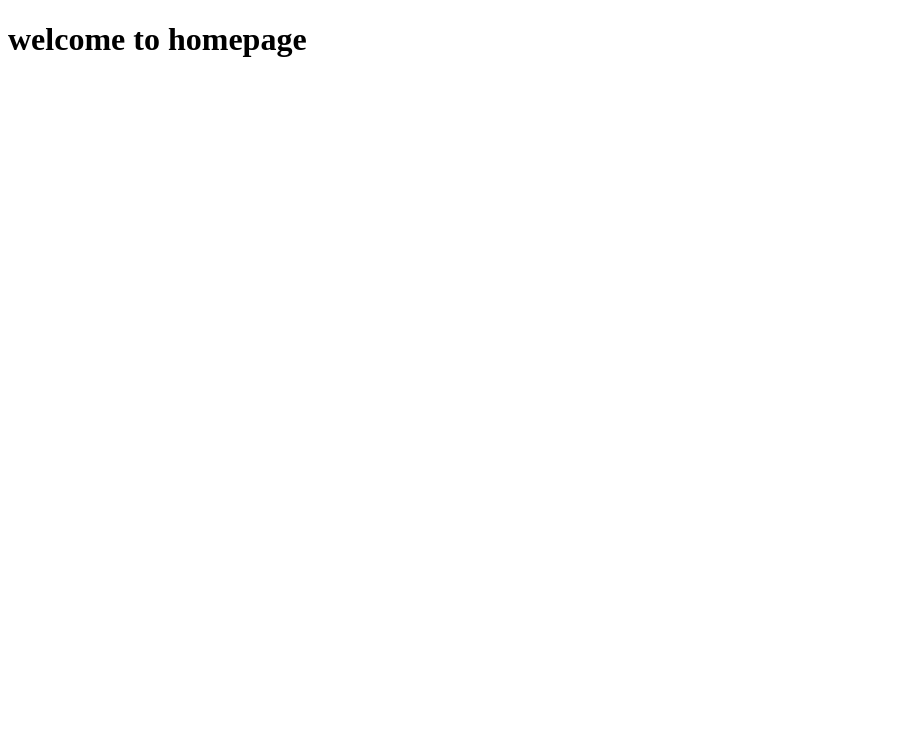
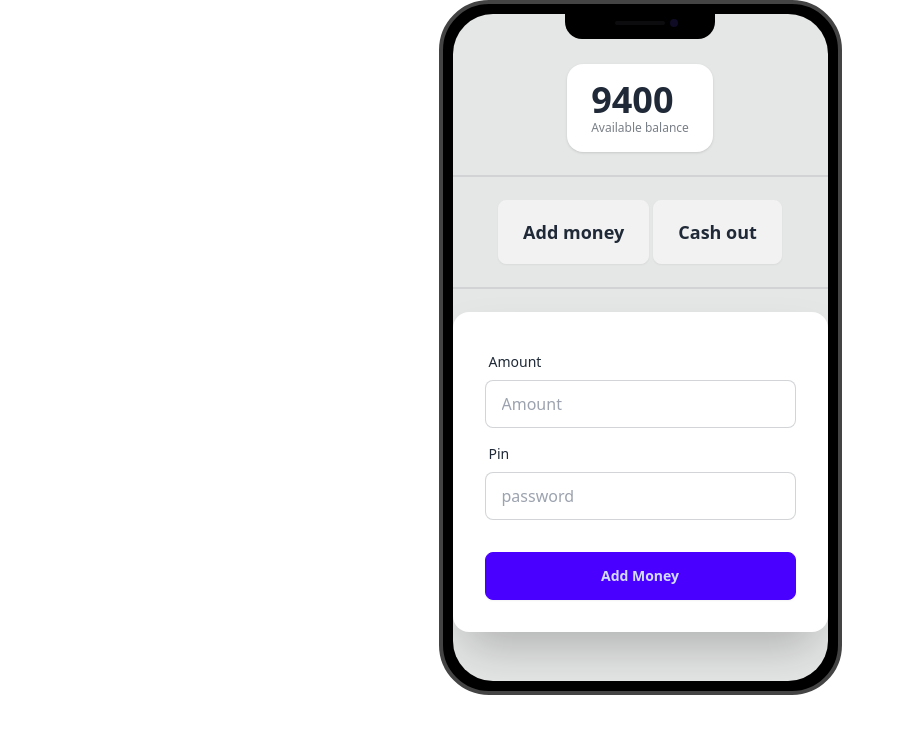
Before and after one commit to devmizanur/payoo-mfs, a plain HTML site: page home.html in a window 1280 px wide. Shown: the whole page, without its empty margins (0-897 px from the left). Drawn offline with nearby package versions, Linux system fonts and the light colour scheme.

Commit message:
added add money home page

```diff
--- a/home.html
+++ b/home.html
@@ -1,11 +1,62 @@
 <!DOCTYPE html>
 <html lang="en">
+
 <head>
   <meta charset="UTF-8">
   <meta name="viewport" content="width=device-width, initial-scale=1.0">
   <title>home page</title>
+  <link href="https://cdn.jsdelivr.net/npm/daisyui@4.12.10/dist/full.min.css" rel="stylesheet" type="text/css" />
+  <script src="https://cdn.tailwindcss.com"></script>
 </head>
+
 <body>
-  <h1>welcome to homepage</h1>
+  <main class="flex justify-center">
+    <div class="mockup-phone">
+      <div class="camera"></div>
+      <div class="display">
+        <div class="artboard artboard-demo phone-2">
+          <!-- available balance -->
+           <div>
+          <div class="stats shadow">
+            <div class="stat">
+              <div class="stat-value">9400</div>
+              <div class="stat-desc">Available balance</div>
+            </div>
+          </div>
+          </div>
+          <div class="divider"></div>
+          <!-- user action button -->
+          <div>
+            <button class="btn btn-lg">Add money</button>
+            <button class="btn btn-lg">Cash out</button>
+          </div>
+          <div class="divider"></div>
+          <!-- add money form -->
+          <div class="card bg-base-100 w-full max-w-sm shrink-0 shadow-2xl">
+            <form class="card-body">
+              <div class="form-control">
+                <label class="label">
+                  <span class="label-text">Amount</span>
+                </label>
+                <input type="text" placeholder="Amount" class="input input-bordered" required />
+              </div>
+              <div class="form-control">
+                <label class="label">
+                  <span class="label-text">Pin</span>
+                </label>
+                <input type="password" placeholder="password" class="input input-bordered" autocomplete="off" required />
+              </div>
+              <div class="form-control mt-6">
+                <button class="btn btn-primary">Add Money</button>
+              </div>
+            </form>
+          </div>
+          <!-- add money form -->
+        </div>
+      </div>
+    </div>
+  </main>
+  <script src="js/home.js"></script>
 </body>
+
 </html>
```
Also changed, not shown: js/fun.js (added, +10 -0 lines), js/home.js (added).
